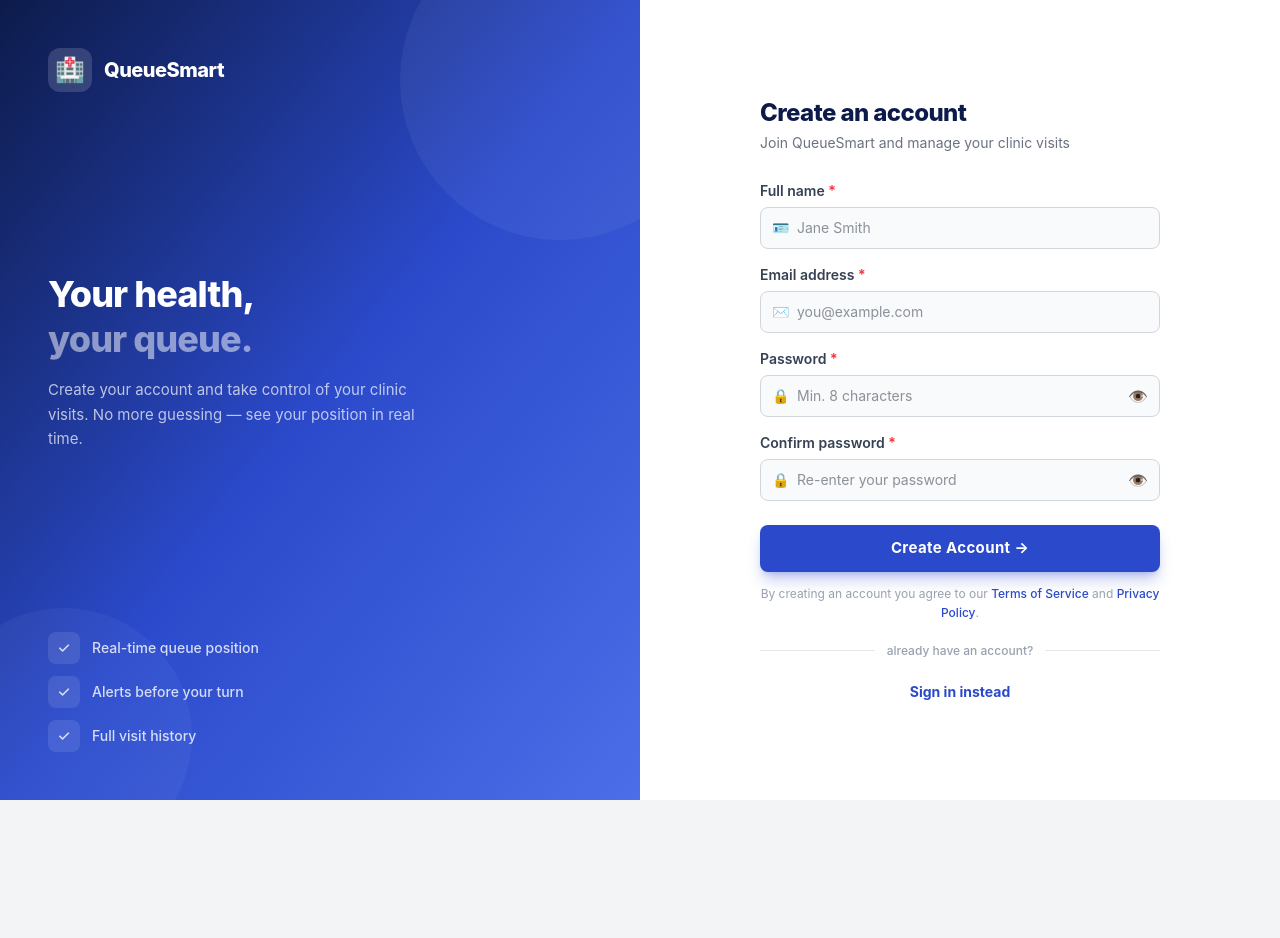
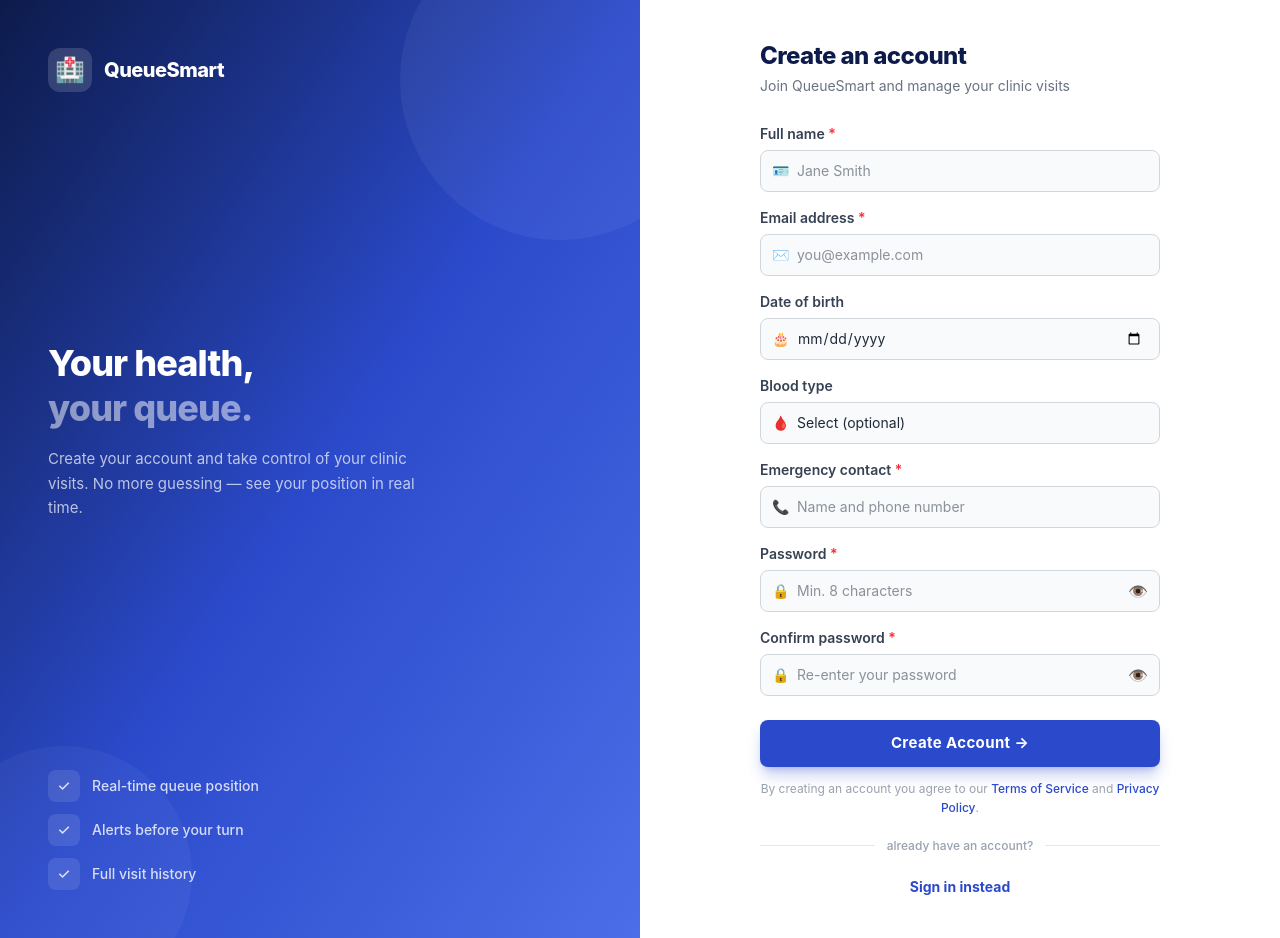
Before and after one commit to cabb007/QueueSmart, a React (Vite) app in the folder QueueSmart/: page /register in a window 1280 px wide. Before the commit the page ends 800 px from the top, so only its background shows below. Built offline with nearby package versions, Linux system fonts and the light colour scheme.

Commit message:
registration form with additional fields
Added fields for date of birth, blood type, and emergency contact to the registration form.

```diff
--- a/QueueSmart/src/pages/auth/Register.jsx
+++ b/QueueSmart/src/pages/auth/Register.jsx
@@ -124,7 +124,10 @@ function ToggleBtn({ show, onToggle }) {
    REGISTER PAGE
 ══════════════════════════════════════════════ */
 export default function Register({ onGoLogin }) {
-  const [values, setValues] = useState({ name: '', email: '', password: '', confirm: '', role: 'patient' })
+  const [values, setValues] = useState({
+    name: '', email: '', password: '', confirm: '', role: 'patient',
+    dateOfBirth: '', bloodType: '', emergencyContact: '',
+  })
   const [errors, setErrors] = useState({})
   const [showPass, setShowPass] = useState(false)
   const [showConf, setShowConf] = useState(false)
@@ -151,6 +154,9 @@ export default function Register({ onGoLogin }) {
           email: values.email,
           password: values.password,
           role: values.role,
+          dateOfBirth: values.dateOfBirth,
+          bloodType: values.bloodType,
+          emergencyContact: values.emergencyContact,
         }),
       })
       const data = await res.json()
@@ -254,6 +260,48 @@ export default function Register({ onGoLogin }) {
             <Field id="reg-name" label="Full name" icon="🪪" type="text" placeholder="Jane Smith" autoComplete="name" value={values.name} onChange={e => set('name', e.target.value)} error={errors.name} />
             <Field id="reg-email" label="Email address" icon="✉️" type="email" placeholder="you@example.com" autoComplete="email" value={values.email} onChange={e => set('email', e.target.value)} error={errors.email} />
 
+            {/* Date of Birth */}
+            <div className="mb-4">
+              <label htmlFor="reg-dob" className="block text-sm font-semibold text-gray-700 mb-1.5">
+                Date of birth
+              </label>
+              <div className="relative">
+                <span className="absolute left-3 top-1/2 -translate-y-1/2 text-gray-400 text-sm select-none">🎂</span>
+                <input id="reg-dob" type="date" value={values.dateOfBirth} onChange={e => set('dateOfBirth', e.target.value)}
+                  className="w-full pl-9 pr-4 py-2.5 rounded-lg text-sm border border-gray-300 bg-gray-50
+                             text-gray-800 outline-none focus:bg-white focus:border-[#2B4ACB]
+                             focus:ring-2 focus:ring-[#2B4ACB]/10 transition-all duration-150" />
+              </div>
+            </div>
+
+            {/* Blood Type */}
+            <div className="mb-4">
+              <label htmlFor="reg-bloodtype" className="block text-sm font-semibold text-gray-700 mb-1.5">
+                Blood type
+              </label>
+              <div className="relative">
+                <span className="absolute left-3 top-1/2 -translate-y-1/2 text-gray-400 text-sm select-none">🩸</span>
+                <select id="reg-bloodtype" value={values.bloodType} onChange={e => set('bloodType', e.target.value)}
+                  className="w-full pl-9 pr-4 py-2.5 rounded-lg text-sm border border-gray-300 bg-gray-50
+                             text-gray-800 outline-none appearance-none cursor-pointer
+                             focus:bg-white focus:border-[#2B4ACB] focus:ring-2 focus:ring-[#2B4ACB]/10
+                             transition-all duration-150">
+                  <option value="">Select (optional)</option>
+                  <option value="A+">A+</option>
+                  <option value="A-">A-</option>
+                  <option value="B+">B+</option>
+                  <option value="B-">B-</option>
+                  <option value="AB+">AB+</option>
+                  <option value="AB-">AB-</option>
+                  <option value="O+">O+</option>
+                  <option value="O-">O-</option>
+                </select>
+              </div>
+            </div>
+
+            {/* Emergency Contact */}
+            <Field id="reg-emergency" label="Emergency contact" icon="📞" type="text" placeholder="Name and phone number" autoComplete="off" value={values.emergencyContact} onChange={e => set('emergencyContact', e.target.value)} error={errors.emergencyContact} />
+
             {/* Password */}
             <div className="mb-4">
               <label htmlFor="reg-password" className="block text-sm font-semibold text-gray-700 mb-1.5">
```
